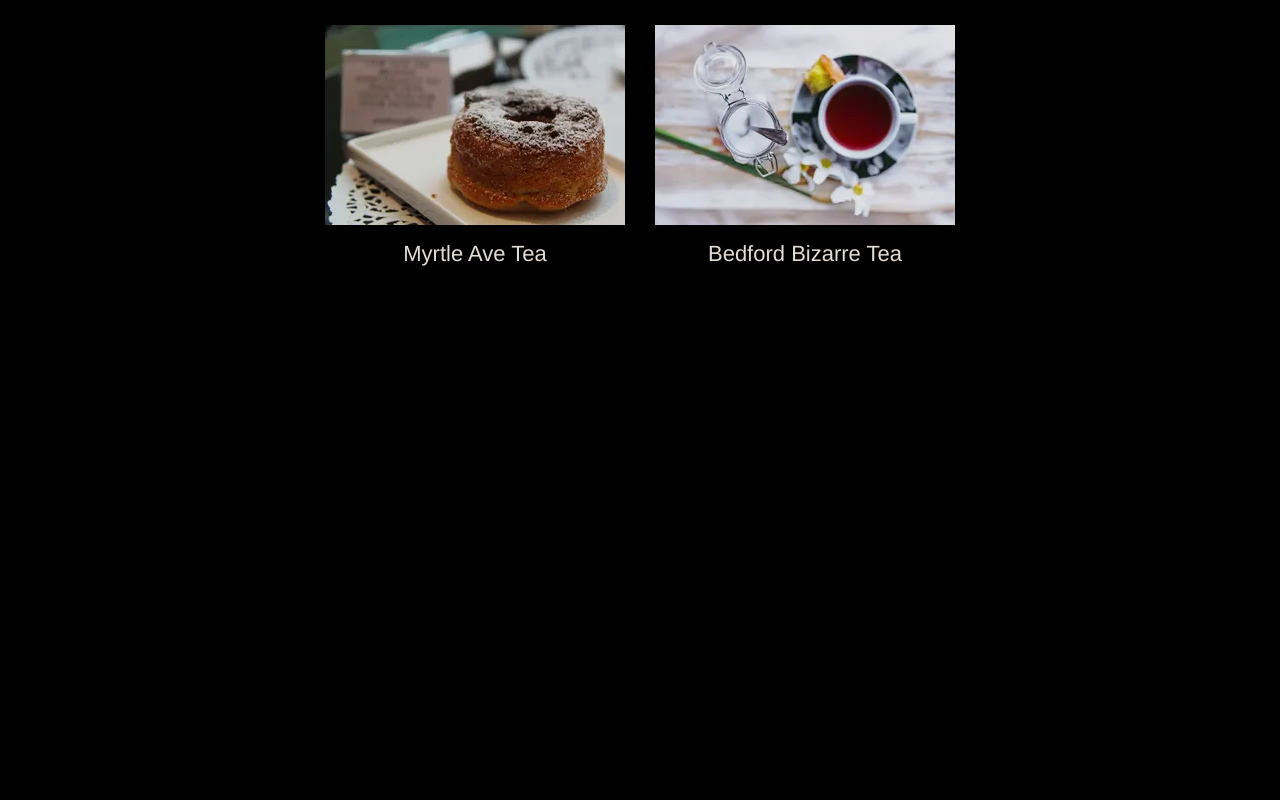
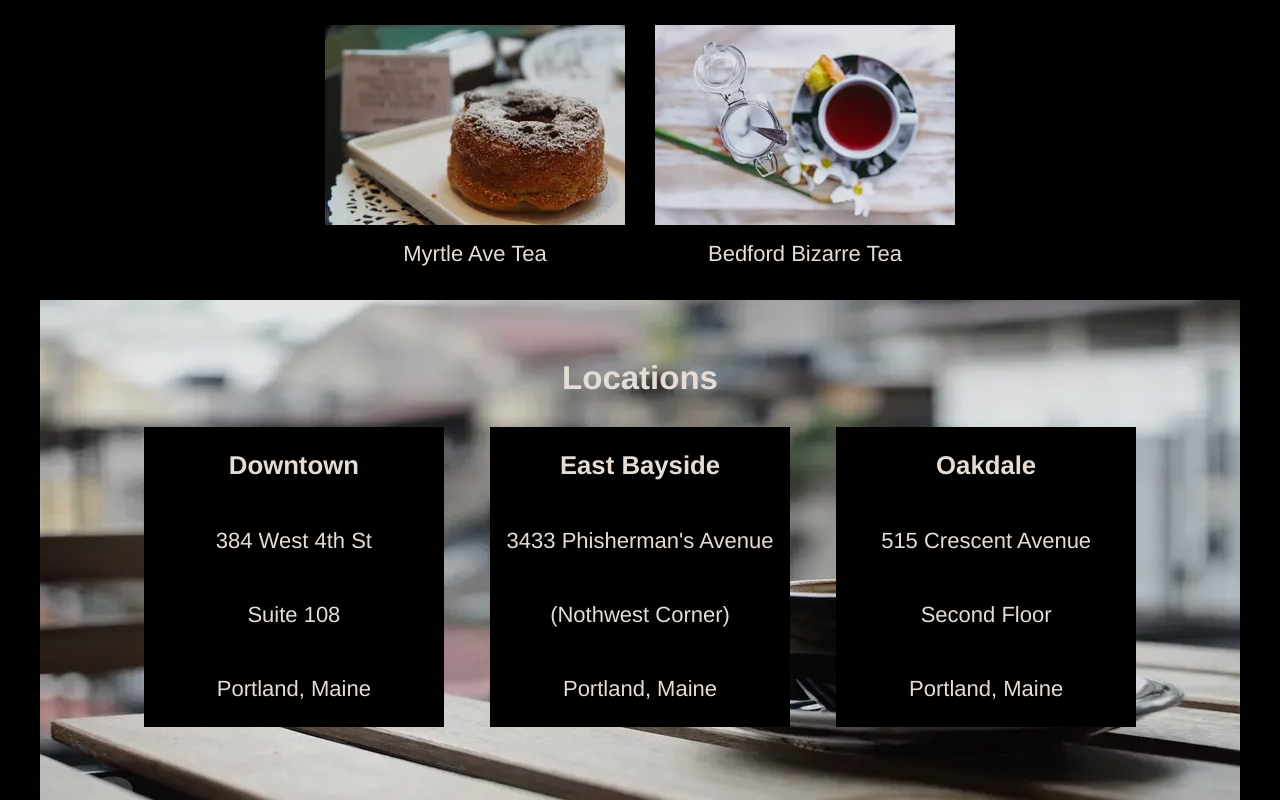
Before and after one commit to moustaphdiakite/Tea-Cozy, a plain HTML site: page index.html in a window 1280 px wide. Shown: the part 1173-1973 px from the top of the page. Before the commit the page ends 1473 px from the top, so only its background shows below. Drawn offline with Linux system fonts and the light colour scheme.

Commit message:
Add Locations Sections

```diff
--- a/index.html
+++ b/index.html
@@ -52,6 +52,29 @@
                 </div>
             </figure>
         </section>
+        <section class="Location">
+            <div class="Location-content">
+                <h2>Locations</h2>
+                <div class="location-address">
+                    <h3>Downtown</h3>
+                    <p>384 West 4th St</p>
+                    <p>Suite 108</p>
+                    <p>Portland, Maine</p>
+                </div>
+                <div class="location-address">
+                    <h3>East Bayside</h3>
+                    <p>3433 Phisherman's Avenue</p>
+                    <p>(Nothwest Corner)</p>
+                    <p>Portland, Maine</p>
+                </div>
+                <div class="location-address">
+                    <h3>Oakdale</h3>
+                    <p>515 Crescent Avenue</p>
+                    <p>Second Floor</p>
+                    <p>Portland, Maine</p>
+                </div>
+            </div>
+        </section>
     </main>
     <footer></footer>
 </body>
--- a/style.css
+++ b/style.css
@@ -105,3 +105,35 @@ figure.tea-pictures {
 .types-of-tea p {
     text-align: center;
 }
+
+/* Location section of the page */
+
+.Location {
+    background-image: url(images/img-locations-background.webp);
+    height: 500px;
+    width: 1200px;
+    margin: auto;
+    text-align: center;
+    display: flex;
+    align-items: center;
+    justify-content: center;
+}
+
+
+.location-address {
+    display: inline-flex;
+    flex-direction: column;
+    justify-content: space-around;
+    text-align: center;
+    background-color: black;
+    opacity: 1;
+    width: 300px;
+    height: 300px;
+    margin: 15px 20px 15px 20px;
+}
+
+.Location-content h2 {
+    margin-bottom: 15px;
+}
+
+/* Footer Section */
```
